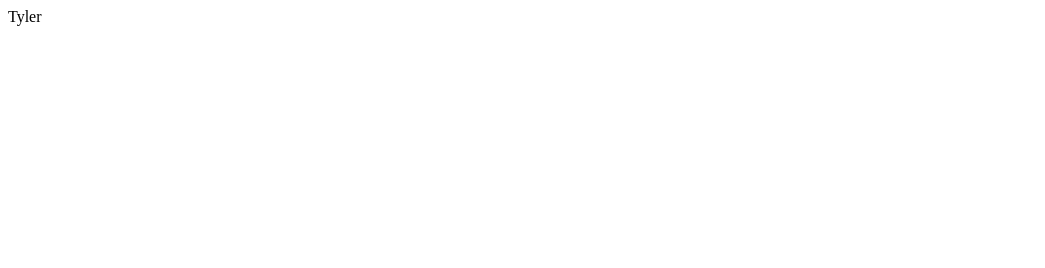
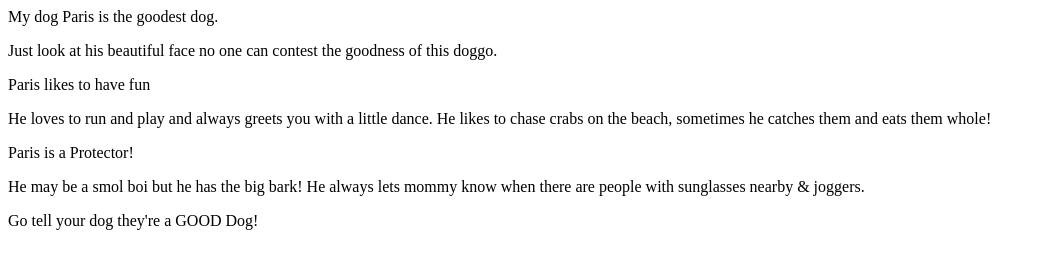
Before and after one commit to TLawsonG/html-me-something, a plain HTML site: page index.html in a window 1280 px wide. Shown: the whole page, without its empty margins (0-1045 px from the left). Drawn offline with Linux system fonts and the light colour scheme.

Commit message:
new file:   images/Handsome Man.jpeg 	new file:   images/Lazy boi.jpeg 	new file:   images/sleepy boi.jpeg 	modified:   index.html

```diff
--- a/index.html
+++ b/index.html
@@ -1 +1,21 @@
-<p>Tyler</p>
+<!DOCTYPE html>
+
+<html>
+   <head>
+      <title>Paris is a Good Boy!</title>
+   </head>
+   <main>
+   <article>My dog Paris is the goodest dog.</article>
+   <p>Just look at his beautiful face no one can contest the goodness
+       of this doggo.<img></p>
+   <article>Paris likes to have fun</article>
+   <p>He loves to run and play and always greets you with a little dance.
+       He likes to chase crabs on the beach,
+       sometimes he catches them and eats them whole!</p>
+   <article>Paris is a Protector!</article>
+   <p>He may be a smol boi but he has the big bark!
+       He always lets mommy know when there are people with sunglasses nearby &amp; joggers.
+   </p>
+   </main>
+   <footer>Go tell your dog they're a GOOD Dog!</footer>
+</html>
```
Also changed, not shown: images/Handsome Man.jpeg (added), 2 other files.
